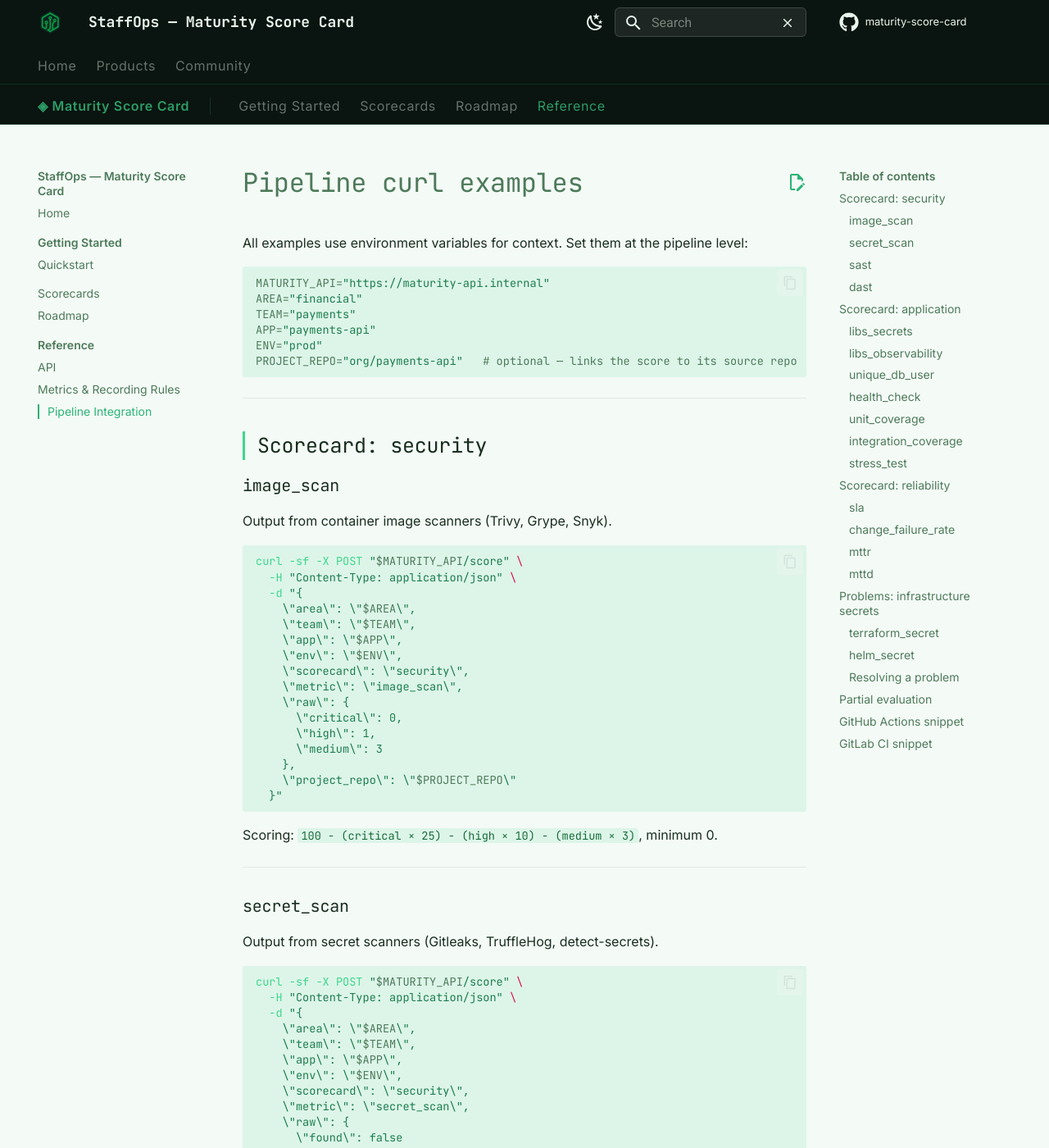
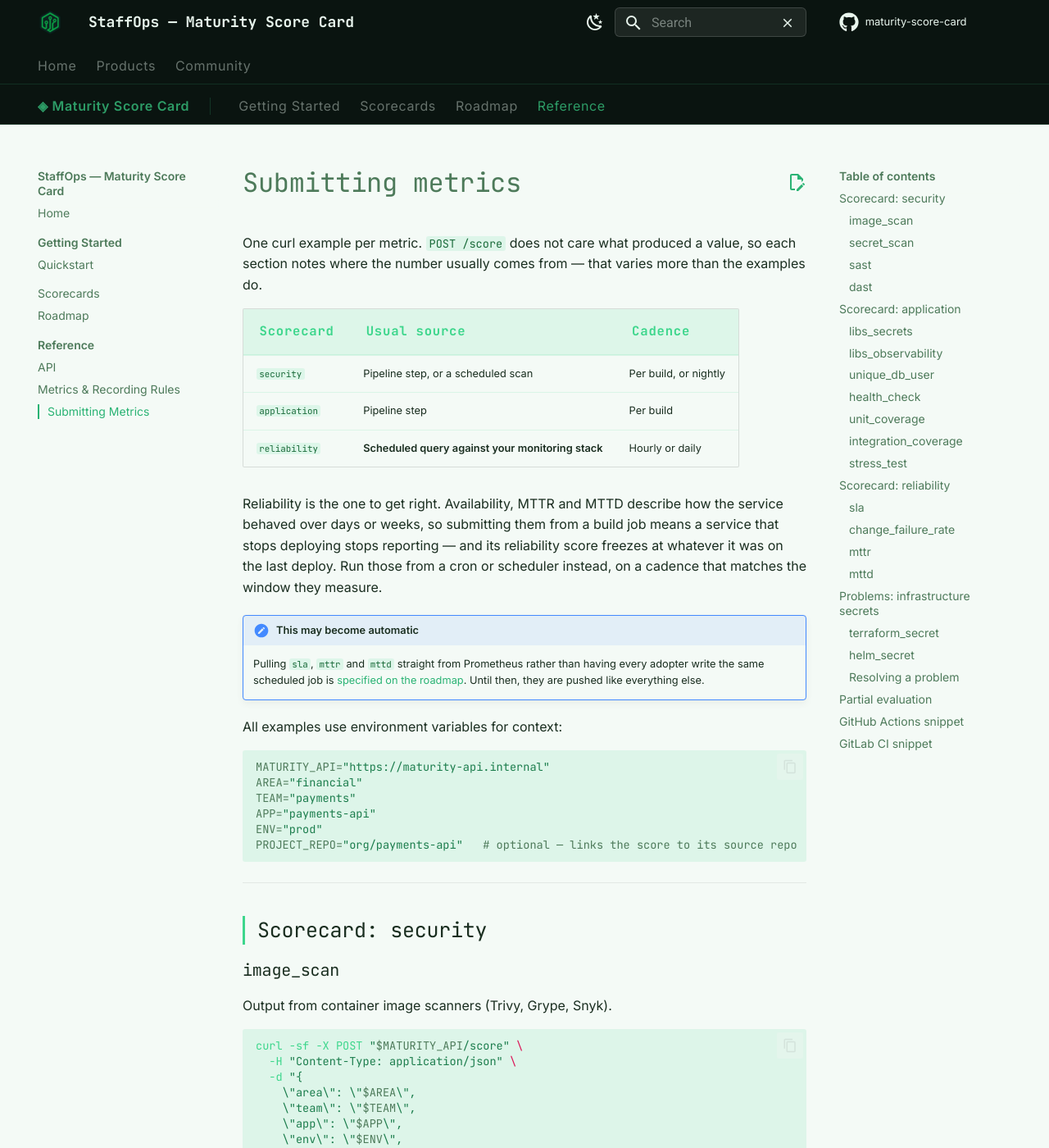
Before and after one commit to StaffOps/maturity-score-card, an MkDocs documentation site: the page built from docs/site/reference/pipeline-integration.md, in a window 1280 px wide and 1400 px high. Shown: the whole window at 82% size. Built offline with MkDocs 1.6.1 and Material for MkDocs 9.7.7, drawn with Linux system fonts in a browser that asks for light colours; comment, search, counter and statistics services are not loaded; some of the changed text lies outside the part shown.

Commit message:
docs: finish the reframing in the places that still read as CI/CD
The landing page and scorecards were rewritten around build/ship/run, but
the two most visible CI/CD statements were left untouched.

The README architecture diagram still showed "CI/CD step" as the only
input, which is the first thing anyone sees on GitHub and contradicted the
paragraph three lines above it saying pipelines are one source among
several. Both diagrams now list the real inputs.

pipeline-integration.md was untouched entirely: titled "Pipeline curl
examples", opening with "set them at the pipeline level", and presenting
sla/mttr/mttd as pipeline steps. That is not just off-message, it is bad
advice — those describe behaviour over days, so submitting them from a
build job means a service that stops deploying stops reporting and its
reliability score freezes at the last deploy. Retitled, given a source and
cadence table, and the reliability section now says plainly to run it from
a scheduler.

Also renames the nav entry to "Submitting Metrics", and fixes
maturity_applicable's description, which claimed the metric "ran in this
pipeline" when it is set for any submitted metric regardless of origin.

The page filename stays as-is: gh-pages deploys with keep_files, so
renaming it would leave the old URL serving stale content.

Co-Authored-By: Claude Opus 5 <noreply@anthropic.com>
Claude-Session: https://claude.ai/code/session_01AfwbT2C4GmMMURMmL4EsAg

````diff
--- a/docs/site/reference/pipeline-integration.md
+++ b/docs/site/reference/pipeline-integration.md
@@ -1,6 +1,26 @@
-# Pipeline curl examples
+# Submitting metrics
 
-All examples use environment variables for context. Set them at the pipeline level:
+One curl example per metric. `POST /score` does not care what produced a value, so each
+section notes where the number usually comes from — that varies more than the examples do.
+
+| Scorecard | Usual source | Cadence |
+|---|---|---|
+| [`security`](#scorecard-security) | Pipeline step, or a scheduled scan | Per build, or nightly |
+| [`application`](#scorecard-application) | Pipeline step | Per build |
+| [`reliability`](#scorecard-reliability) | **Scheduled query against your monitoring stack** | Hourly or daily |
+
+Reliability is the one to get right. Availability, MTTR and MTTD describe how the service
+behaved over days or weeks, so submitting them from a build job means a service that stops
+deploying stops reporting — and its reliability score freezes at whatever it was on the last
+deploy. Run those from a cron or scheduler instead, on a cadence that matches the window they
+measure.
+
+!!! note "This may become automatic"
+    Pulling `sla`, `mttr` and `mttd` straight from Prometheus rather than having every adopter
+    write the same scheduled job is [specified on the roadmap](../roadmap.md#direct-prometheus-ingestion).
+    Until then, they are pushed like everything else.
+
+All examples use environment variables for context:
 
 ```bash
 MATURITY_API="https://maturity-api.internal"
@@ -304,6 +324,11 @@ Scoring: up to 40 pts for error rate, 35 pts for p95 latency, 25 pts for checks
 
 ## Scorecard: reliability
 
+!!! warning "Submit these from a scheduler, not a build job"
+    All four describe production behaviour over a window measured in days. A service that
+    stops deploying must not stop reporting them — run these from a cron, a scheduled CI job,
+    or your monitoring stack's own automation.
+
 ### sla
 
 Observed availability over the period (from your monitoring tool).
--- a/mkdocs.yml
+++ b/mkdocs.yml
@@ -47,7 +47,7 @@ nav:
   - Reference:
       - API: reference/api.md
       - Metrics & Recording Rules: reference/metrics.md
-      - Pipeline Integration: reference/pipeline-integration.md
+      - Submitting Metrics: reference/pipeline-integration.md
 
 plugins:
   - search:
````
Also changed, not shown: README.md (+4 -4 lines), docs/site/index.md (+1 -1 lines), docs/site/reference/metrics.md (+1 -1 lines), docs/site/scorecards.md (+1 -1 lines).
